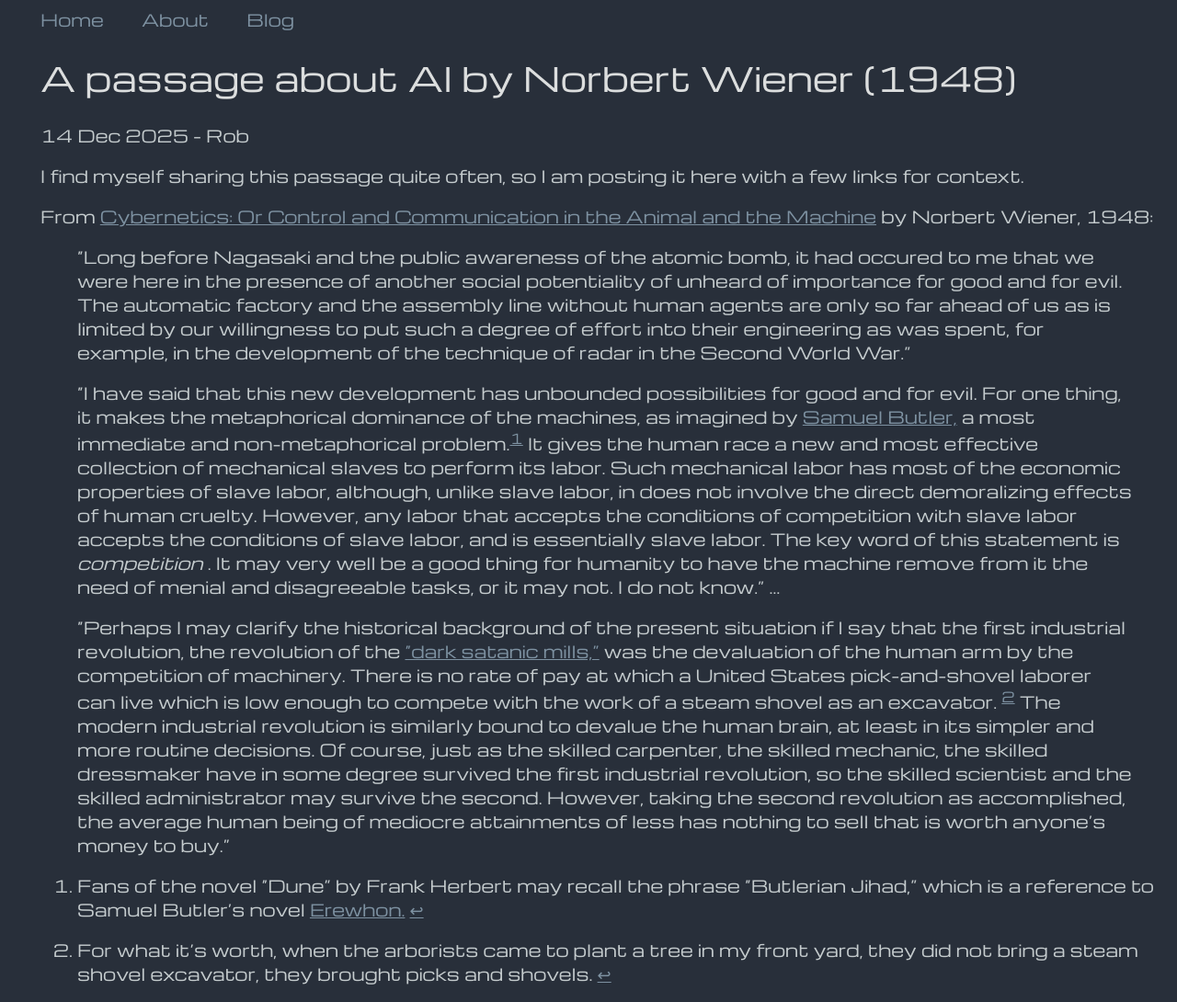
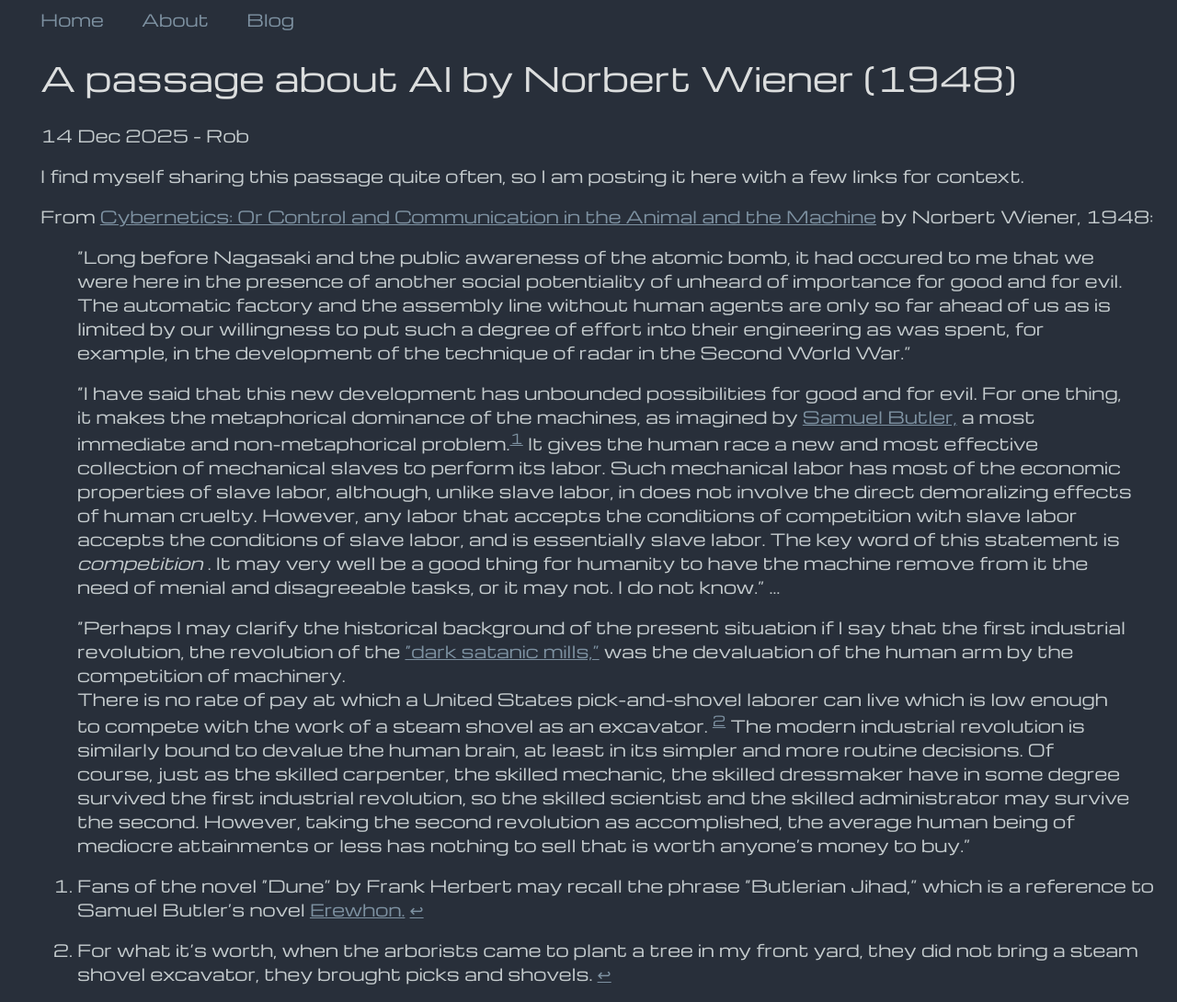
Before and after one commit to rwnewsom/rwnewsom.github.io, a Jekyll site: the page built from _posts/2025-12-14-AI_quote.md, in a window 1280 px wide. Shown: the whole page at 92% size. Built offline with Jekyll 4.4.1, drawn with Linux system fonts in a browser that asks for light colours.

Commit message:
typo, spacing, cleanup

```diff
--- a/_posts/2025-12-14-AI_quote.md
+++ b/_posts/2025-12-14-AI_quote.md
@@ -9,30 +9,30 @@
 From [Cybernetics: Or Control and Communication in the Animal and the Machine](https://direct.mit.edu/books/oa-monograph/4581/Cybernetics-or-Control-and-Communication-in-the) by Norbert Wiener, 1948:
 
 > "Long before Nagasaki and the public awareness of the atomic bomb, it had occured to me that we were here in the
-> presence of another social potentiality of unheard of importance for good and for evil. The automatic factory
+> presence of another social potentiality of unheard of importance for good and for evil.  The automatic factory
 > and the assembly line without human agents are only so far ahead of us as is limited by our willingness to put such a
 > degree of effort into their engineering as was spent, for example, in the development of the technique of radar in the
 > Second World War."
 >
-> "I have said that this new development has unbounded possibilities for good and for evil. For one thing, it makes the
+> "I have said that this new development has unbounded possibilities for good and for evil.  For one thing, it makes the
 > metaphorical dominance of the machines, as imagined by [Samuel Butler,](https://en.wikipedia.org/wiki/Samuel_Butler_(novelist))
 > a most immediate and non-metaphorical problem.[^1]
-> It gives the human race a new and most effective collection of mechanical slaves to perform its labor. Such mechanical
+> It gives the human race a new and most effective collection of mechanical slaves to perform its labor.  Such mechanical
 > labor has most of the economic properties of slave labor, although, unlike slave labor, in does not involve the direct
-> demoralizing effects of human cruelty. However, any labor that accepts the conditions of competition with slave labor
-> accepts the conditions of slave labor, and is essentially slave labor. The key word of this statement is _competition_
-> . It may very well be a good thing for humanity to have the machine remove from it the need of menial and disagreeable
-> tasks, or it may not. I do not know." ...
+> demoralizing effects of human cruelty.  However, any labor that accepts the conditions of competition with slave labor
+> accepts the conditions of slave labor, and is essentially slave labor.  The key word of this statement is _competition_
+> .  It may very well be a good thing for humanity to have the machine remove from it the need of menial and disagreeable
+> tasks, or it may not.  I do not know." ...
 >
 > "Perhaps I may clarify the historical background of the present situation if I say that the first industrial revolution,
 > the revolution of the ["dark satanic mills,"](https://en.wikipedia.org/wiki/And_did_those_feet_in_ancient_time) was
 > the devaluation of the human arm by the competition of machinery.
 > There is no rate of pay at which a United States pick-and-shovel laborer can live which is low enough to compete with
-> the work of a steam shovel as an excavator. [^2] The modern industrial revolution is similarly bound to devalue the human
-> brain, at least in its simpler and more routine decisions. Of course, just as the skilled carpenter, the skilled
+> the work of a steam shovel as an excavator. [^2]  The modern industrial revolution is similarly bound to devalue the human
+> brain, at least in its simpler and more routine decisions.  Of course, just as the skilled carpenter, the skilled
 > mechanic, the skilled dressmaker have in some degree survived the first industrial revolution, so the skilled scientist
-> and the skilled administrator may survive the second. However, taking the second revolution as accomplished, the
-> average human being of mediocre attainments of less has nothing to sell that is worth anyone's money to buy."
+> and the skilled administrator may survive the second.  However, taking the second revolution as accomplished, the
+> average human being of mediocre attainments or less has nothing to sell that is worth anyone's money to buy."
 
 [^1]: Fans of the novel "Dune" by Frank Herbert may recall the phrase "Butlerian Jihad," which is a reference to Samuel
     Butler's novel [Erewhon.](https://en.wikipedia.org/wiki/Erewhon)
--- a/_sass/main.scss
+++ b/_sass/main.scss
@@ -6,10 +6,10 @@
 /* 01 Font family */
 
 @font-face {
-  font-family: "Michroma"; // Assign a name to your font family
+  font-family: "Michroma";
   src: url("/assets/fonts/Michroma-Regular.ttf") format("truetype"); // TTF as a fallback
-  font-weight: 400; // Specify the font's weight (Michroma is regular/400)
-  font-style: normal; // Specify the font's style (Michroma is normal)
+  font-weight: 400;
+  font-style: normal;
   font-display: swap; // Optimize font loading and prevent flash of unstyled text
 }
 
```
